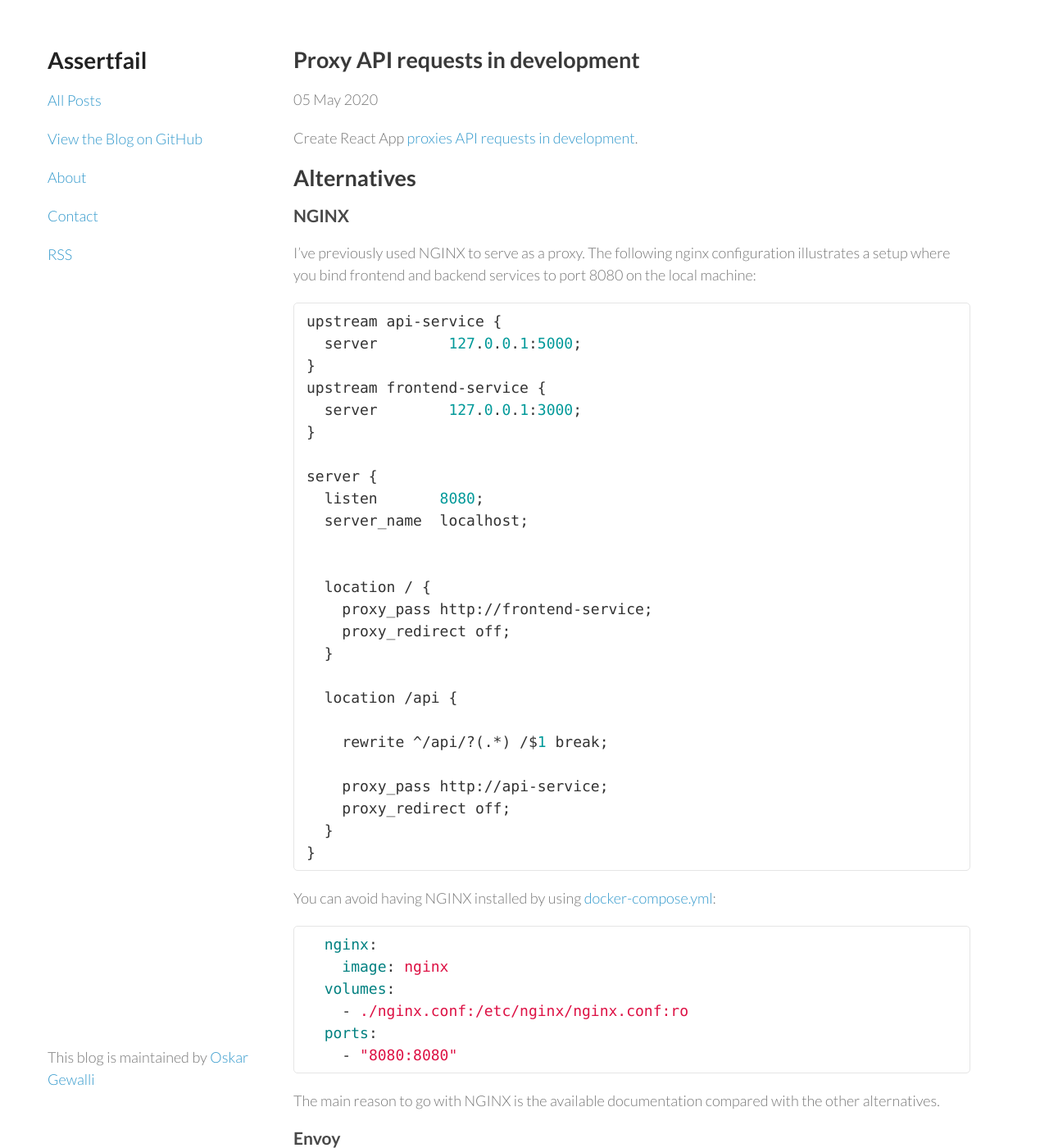
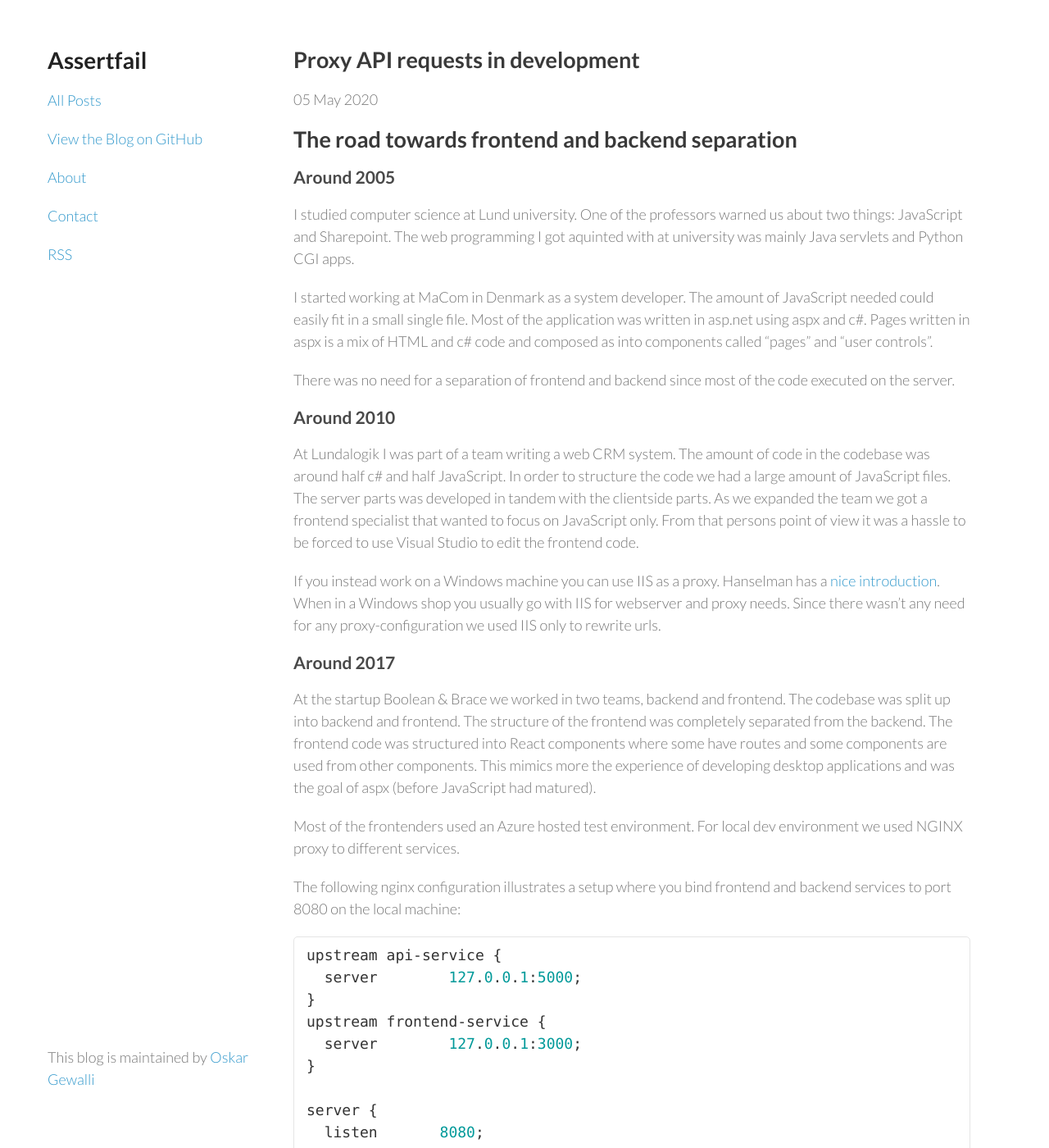
Before and after one commit to wallymathieu/assertfail, a Jekyll site: the page built from _posts/2020-05-05-Proxy-API-requests-in-development.md, in a window 1280 px wide and 1400 px high. Shown: the whole window at 82% size. Built offline with Jekyll 4.4.1, drawn with Linux system fonts in a browser that asks for light colours; nearby versions of some CDN libraries; some of the changed text lies outside the part shown.

Commit message:
More story, more personal

````diff
--- a/_posts/2020-05-05-Proxy-API-requests-in-development.md
+++ b/_posts/2020-05-05-Proxy-API-requests-in-development.md
@@ -5,13 +5,29 @@ date: 2020-05-05T21:01:36+02:00
 tags: javascript
 ---
 
-Create React App [proxies API requests in development](https://create-react-app.dev/docs/proxying-api-requests-in-development/).
+## The road towards frontend and backend separation
 
-## Alternatives
+### Around 2005
 
-### NGINX
+I studied computer science at Lund university. One of the professors warned us about two things: JavaScript and Sharepoint. The web programming I got aquinted with at university was mainly Java servlets and Python CGI apps.
 
-I've previously used NGINX to serve as a proxy. The following nginx configuration illustrates a setup where you bind frontend and backend services to port 8080 on the local machine:
+I started working at MaCom in Denmark as a system developer. The amount of JavaScript needed could easily fit in a small single file. Most of the application was written in asp.net using aspx and c#. Pages written in aspx is a mix of HTML and c# code and composed as into components called "pages" and "user controls".
+
+There was no need for a separation of frontend and backend since most of the code executed on the server.
+
+### Around 2010
+
+At Lundalogik I was part of a team writing a web CRM system. The amount of code in the codebase was around half c# and half JavaScript. In order to structure the code we had a large amount of JavaScript files. The server parts was developed in tandem with the clientside parts. As we expanded the team we got a frontend specialist that wanted to focus on JavaScript only. From that persons point of view it was a hassle to be forced to use Visual Studio to edit the frontend code.
+
+If you instead work on a Windows machine you can use IIS as a proxy. Hanselman has a [nice introduction](https://www.hanselman.com/blog/ASPNETMVCAndTheNewIIS7RewriteModule.aspx). When in a Windows shop you usually go with IIS for webserver and proxy needs. Since there wasn't any need for any proxy-configuration we used IIS only to rewrite urls.
+
+### Around 2017
+
+At the startup Boolean & Brace we worked in two teams, backend and frontend. The codebase was split up into backend and frontend. The structure of the frontend was completely separated from the backend. The frontend code was structured into React components where some have routes and some components are used from other components. This mimics more the experience of developing desktop applications and was the goal of aspx (before JavaScript had matured).
+
+Most of the frontenders used an Azure hosted test environment. For local dev environment we used NGINX proxy to different services.
+
+The following nginx configuration illustrates a setup where you bind frontend and backend services to port 8080 on the local machine:
 
 ```config
 upstream api-service {
@@ -52,18 +68,12 @@ You can avoid having NGINX installed by using [docker-compose.yml](https://docs.
     - "8080:8080"
 ```
 
-The main reason to go with NGINX is the available documentation compared with the other alternatives.
+Our setup was for the frontenders to use CORS to be able to develop against remotely hosted API. The main benefit was that they didn't need to setup services or nginx locally.
 
-### Envoy
+### Around 2019
 
-Envoy is a new kid on the block. It has some features around HTTP/2 and possibility for more advanced configuration. In order to use some of the features you might need to dig through github issues and envoy source code. Though since envoy has type specification for the configuration, you should be able to get a better experience if you use something like [skycfg](https://skycfg.fun/) to avoid yaml-overload.
-
-In order to get to know envoy you probably want to start out simple with [these docs](https://www.envoyproxy.io/learn/on-your-laptop).
-
-### IIS
-
-If you instead work on a Windows machine you can use IIS as a proxy. Hanselman has a [nice introduction](https://www.hanselman.com/blog/ASPNETMVCAndTheNewIIS7RewriteModule.aspx). When in a Windows shop you generally want to go with IIS for webserver and proxy needs.
+At Decerno I'm again working with teams dealing with React frontend applications. The new thing I've seen so far has been the use of an integrated proxy in the frontend code to [proxy API requests in development](https://create-react-app.dev/docs/proxying-api-requests-in-development/). This means that as a frontend developer you only need to install browser, NodeJS and an editor. The nice thing about this setup is that you also get rid of the CORS-requests you otherwise get if you have frontend and backend hosted separately.
 
 ## How has it been useful
 
-In most of the recent projects I've worked in there isn't a mix of frontend and backend. Some of the people work as frontend specialists and are more effective when they can work in a known environment (operating system, editor, et.c.). By having a remote hosted test service you can let frontend specialists focus on clientside work. There is a lot of complexity in modern frontend development when writing JavaScript applications with modern styling making it difficult to be master of all. As can be seen you are not forced to adopt one technology to use the concept if you want your pure frontend developers to be happy.
+In most of the recent projects (since 2017) I've worked in there isn't a mix of frontend and backend. Some of the people work as frontend specialists and are more effective when they can work in a known environment (operating system, editor, et.c.). By having a remote hosted test service you can let frontend specialists focus on clientside work. There is a lot of complexity in modern frontend development when writing JavaScript applications with modern styling making it difficult to be master of all. As can be seen you are not forced to adopt one technology to use the concept if you want your pure frontend developers to be happy.
````
